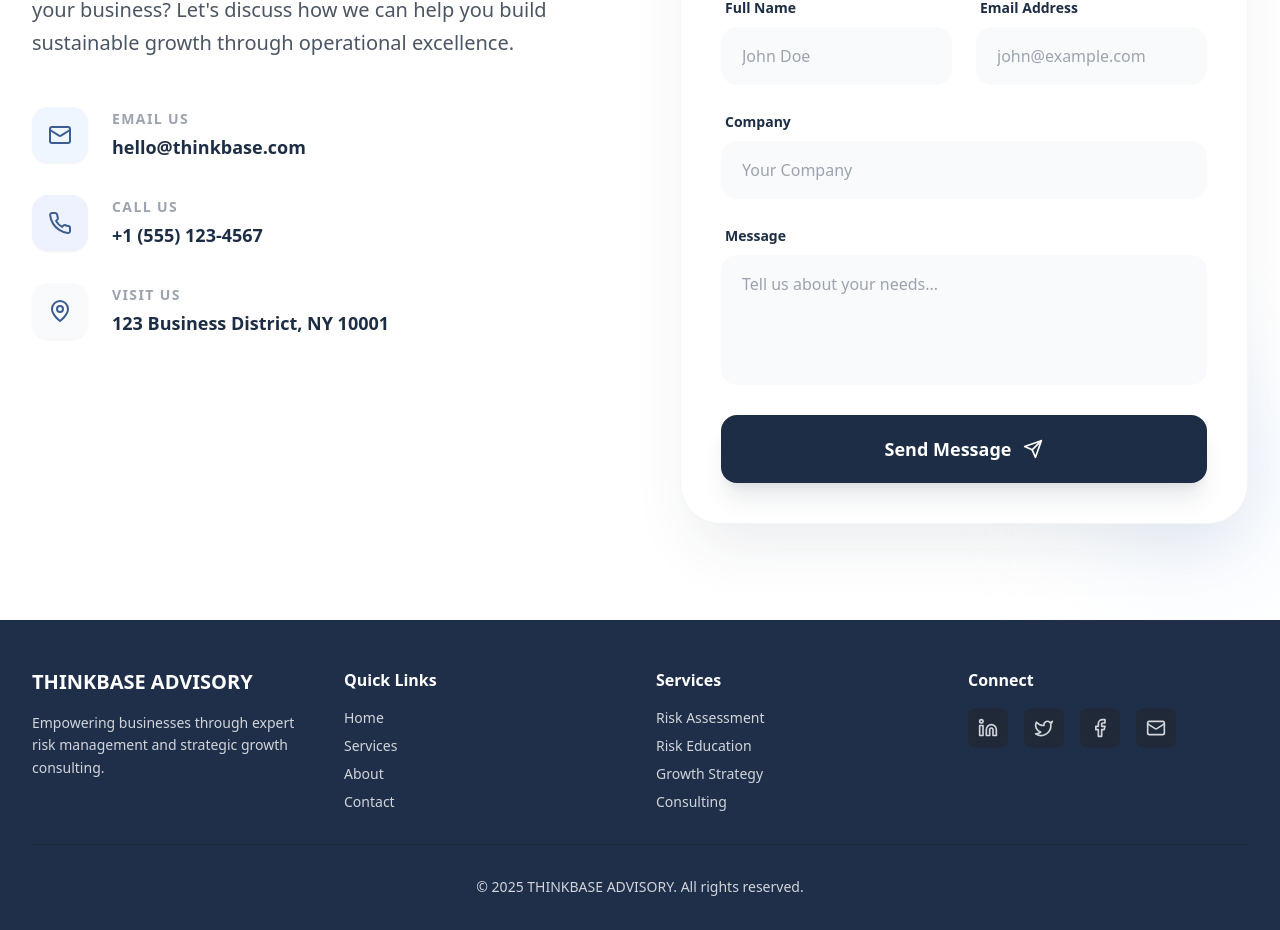
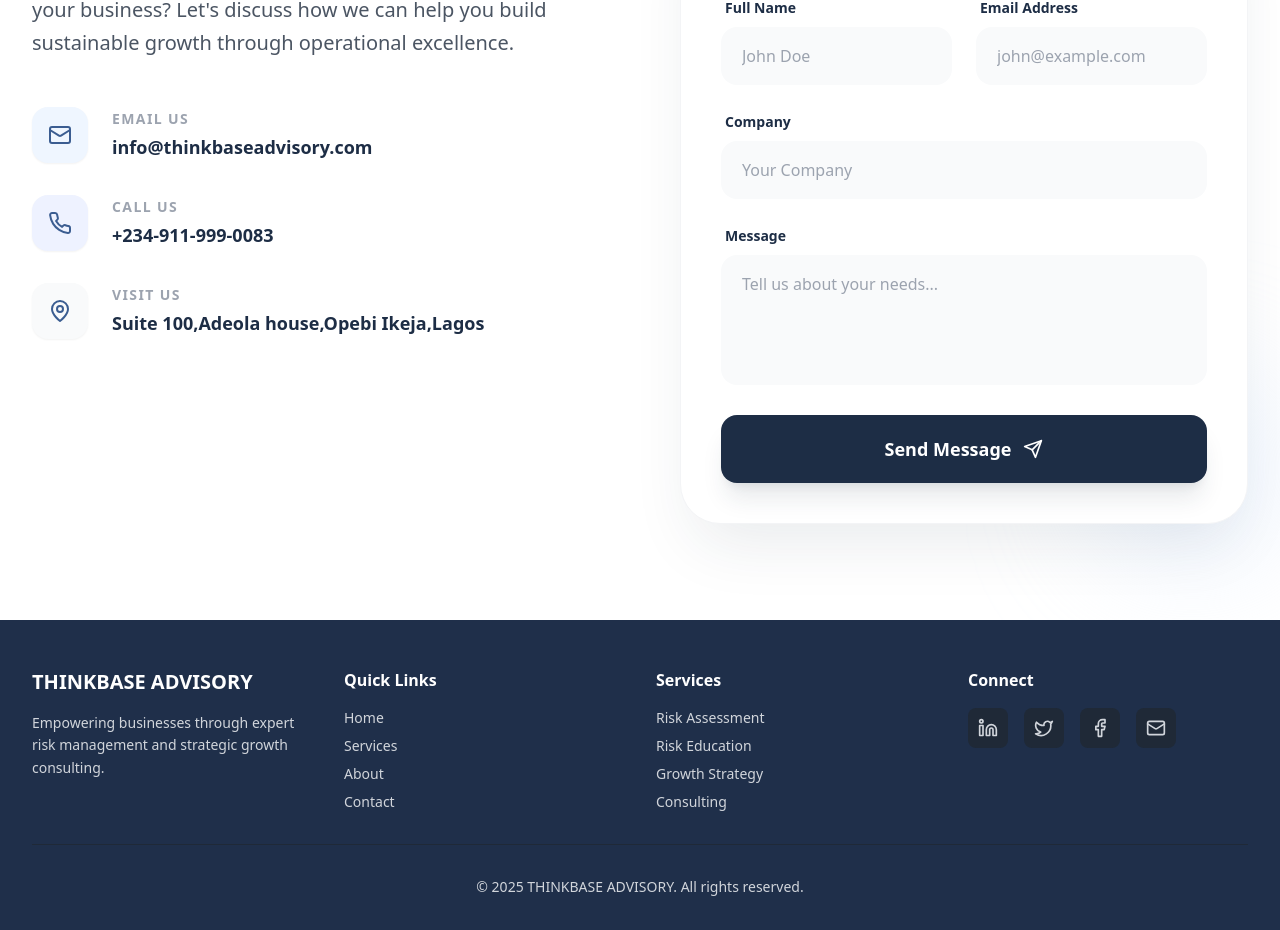
Before and after one commit to Mobolaji-bot/Thinkbase, a React (Vite) app: page / in a window 1280 px wide. Shown: the part 2452-3382 px from the top of the page. Built offline with nearby package versions, Linux system fonts and the light colour scheme.

Commit message:
updated the contact info

```diff
--- a/src/components/Contact.tsx
+++ b/src/components/Contact.tsx
@@ -16,9 +16,9 @@ export default function Contact() {
 
             <div className="grid gap-8">
               {[
-                { icon: <Mail />, label: 'Email Us', value: 'hello@thinkbase.com', color: 'bg-blue-50 text-[#3b5d91]' },
-                { icon: <Phone />, label: 'Call Us', value: '+1 (555) 123-4567', color: 'bg-indigo-50 text-[#3b5d91]' },
-                { icon: <MapPin />, label: 'Visit Us', value: '123 Business District, NY 10001', color: 'bg-gray-50 text-[#3b5d91]' }
+                { icon: <Mail />, label: 'Email Us', value: 'info@thinkbaseadvisory.com', color: 'bg-blue-50 text-[#3b5d91]' },
+                { icon: <Phone />, label: 'Call Us', value: '+234-911-999-0083', color: 'bg-indigo-50 text-[#3b5d91]' },
+                { icon: <MapPin />, label: 'Visit Us', value: 'Suite 100,Adeola house,Opebi Ikeja,Lagos', color: 'bg-gray-50 text-[#3b5d91]' }
               ].map((item, i) => (
                 <div key={i} className="flex items-center gap-6 group">
                   <div className={`w-14 h-14 ${item.color} rounded-2xl flex items-center justify-center transition-transform group-hover:scale-110 duration-300 shadow-sm`}>
```
